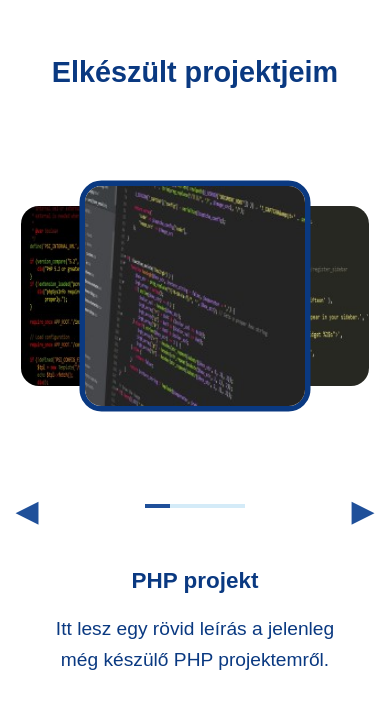
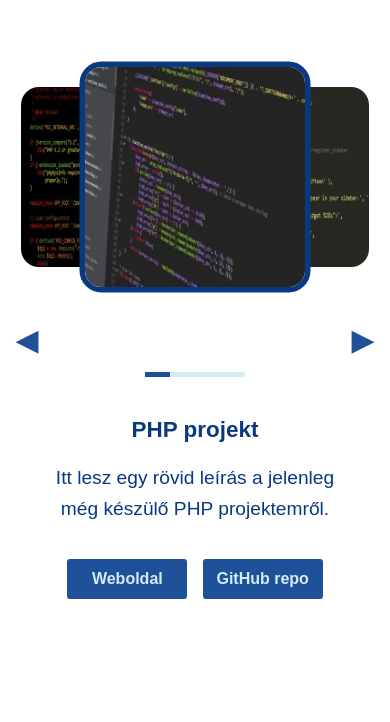
Before and after one commit to Dominik-55/portfolio, a plain HTML site: page index.html in a window 390 px wide. Shown: the part 1383-2105 px from the top of the page. Drawn offline with Linux system fonts and the light colour scheme.

Commit message:
fix responsivity part 3

```diff
--- a/index.html
+++ b/index.html
@@ -51,7 +51,6 @@
 
     <div class="fourth-container">
         <div class="content">
-            <h2>Elkészült projektjeim</h2>
             <div class="carousel">
                 <div class="carousel-images">
                     <img src="images/php.jpg" alt="first-project-image" class="active">
--- a/style.css
+++ b/style.css
@@ -39,11 +39,6 @@ p {
     justify-content: center;
     padding: 50px 20px;
     box-sizing: border-box;
-}
-
-.fourth-container h2 {
-    position: relative;
-    margin-bottom: 180px;
 }
 
 .footer {
@@ -116,9 +111,7 @@ p {
     width: 90%;
     max-width: 600px;
     margin: 0 auto;
-    height: 60vh;
-    gap: 20px;
-    padding-bottom: 30px;
+    height: 80vh;
 }
 
 .carousel-images {
```
